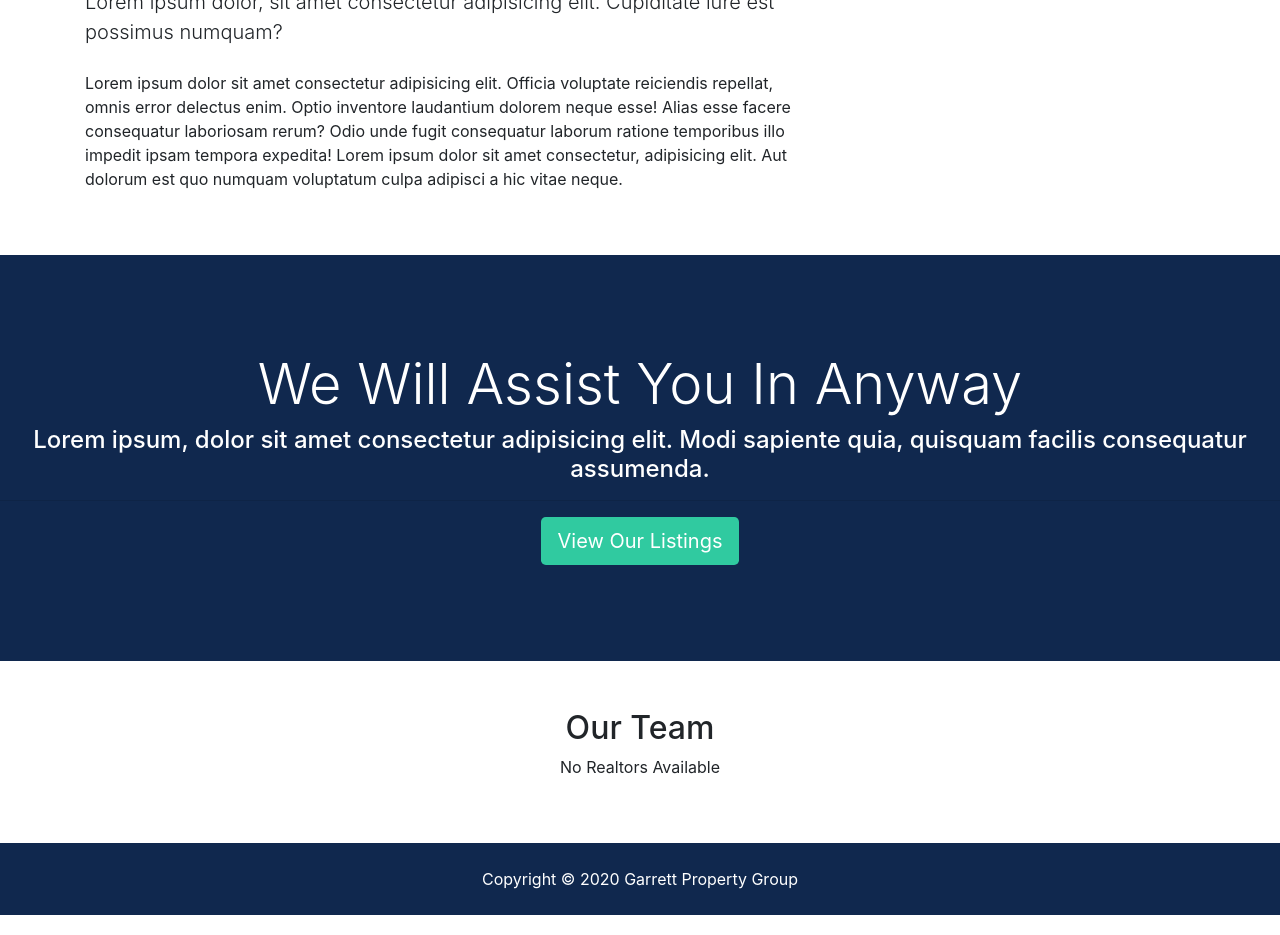
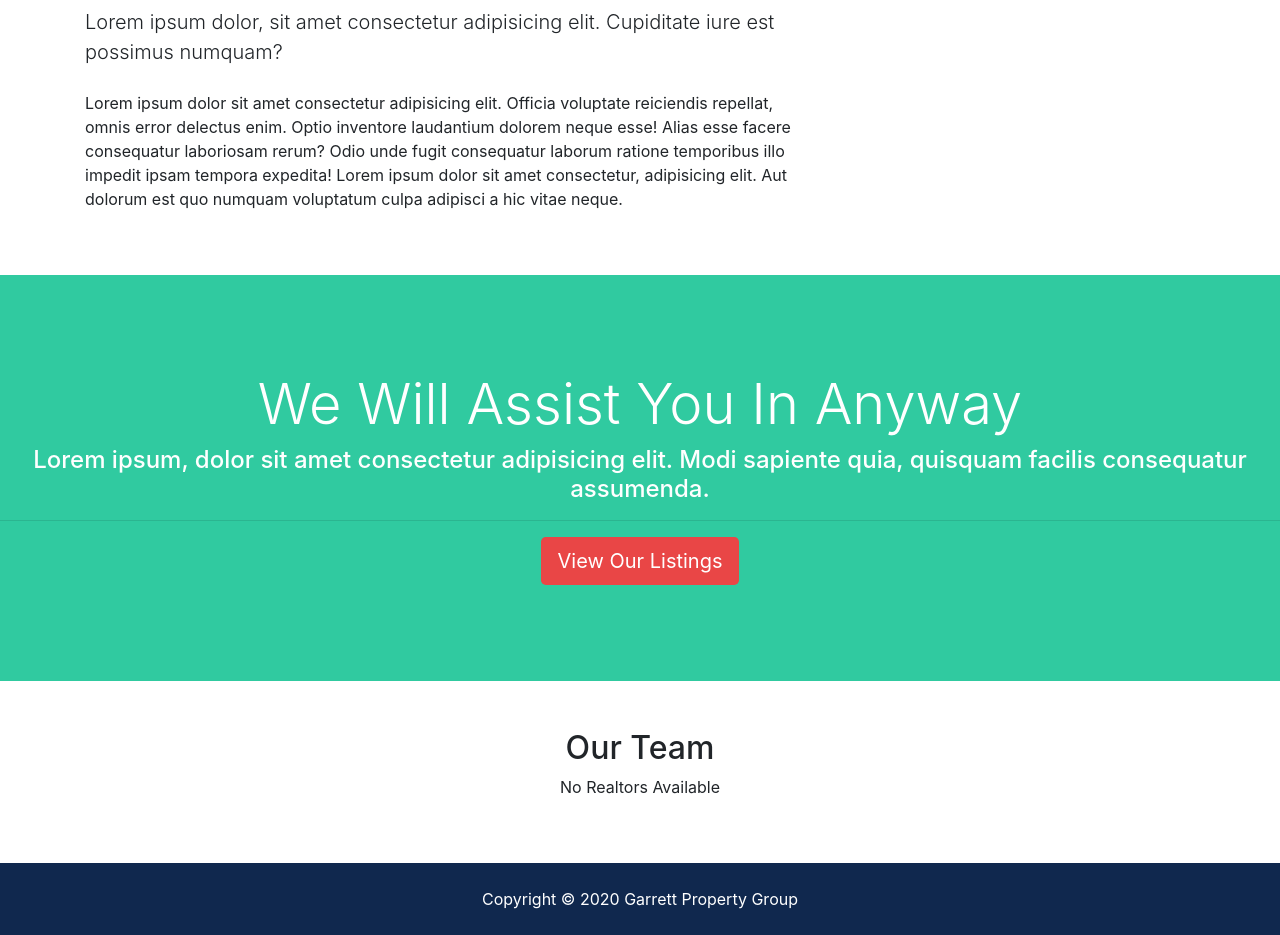
Before and after one commit to Gkata7/garrett_property_group, a Django app: page /about in a window 1280 px wide. Shown: the part 1072-2007 px from the top of the page. Run offline with Django 3.2, Linux system fonts and the light colour scheme; data that the repository does not hold is empty; some libraries are stand-ins or nearby versions.

Commit message:
updated styling

```diff
--- a/gpg/static/css/style.css
+++ b/gpg/static/css/style.css
@@ -122,3 +122,10 @@ img {
     font-size: 30px; }
   #showcase-inner h1 {
     font-size: 40px; } }
+  #top-bar .phone,
+  #top-bar .email {
+    padding-bottom: 12px;
+  }
+  #top-bar .social {
+    margin-right: 0.4rem;
+  }
--- a/templates/pages/about.html
+++ b/templates/pages/about.html
@@ -35,7 +35,7 @@
       <div class="col-md-8">
         <h2 class="mb-4">Helping You Search For The Best Home</h2>
         <img src="./static/img/about_houses.jpg" alt="#">
-        <p class="lead">Lorem ipsum dolor, sit amet consectetur adipisicing elit. Cupiditate iure est possimus numquam?</p>
+        <p class="lead mt-2">Lorem ipsum dolor, sit amet consectetur adipisicing elit. Cupiditate iure est possimus numquam?</p>
         <p class="mt-4">Lorem ipsum dolor sit amet consectetur adipisicing elit. Officia voluptate reiciendis repellat, omnis error delectus enim. Optio inventore laudantium dolorem neque esse! Alias esse facere consequatur laboriosam rerum? Odio unde fugit consequatur laborum ratione temporibus illo impedit ipsam tempora expedita! Lorem ipsum dolor sit amet consectetur, adipisicing elit. Aut dolorum est quo numquam voluptatum culpa adipisci a hic vitae neque.
         </p>
       </div>
@@ -57,11 +57,11 @@
   </div>
 </section>
 <!---- Header section ----->
-<section id="work" class="text-center bg-primary text-white mt-5">
+<section id="work" class="text-center bg-secondary text-white mt-5">
   <h2 class="display-4">We Will Assist You In Anyway</h2>
   <h4>Lorem ipsum, dolor sit amet consectetur adipisicing elit. Modi sapiente quia, quisquam facilis consequatur assumenda.</h4>
-  <hr>
-  <a href="{% url 'listings' %}" class="btn btn-lg bg-secondary text-white">View Our Listings</a>
+  <hr class="header-break">
+  <a href="{% url 'listings' %}" class="btn btn-lg bg-danger text-white">View Our Listings</a>
 </section>
 <!----- Team Section ------>
 <section id="team" class="py-5">
--- a/templates/partials/_topbar.html
+++ b/templates/partials/_topbar.html
@@ -2,10 +2,10 @@
 <section id="top-bar" class="p-3">
   <div class="container">
     <div class="row">
-      <div class="col-md-4">
+      <div class="col-md-4 email">
         Phone Number: <i class="fas fa-phone"> (408)555-5555</i>
       </div>
-      <div class="col-md-4">
+      <div class="col-md-4 phone">
         Email: <i class="fas fa-envelope-open"> contactus@gpgroup.com</i>
       </div>
       <div class="col-md-4 pr-4">
```
